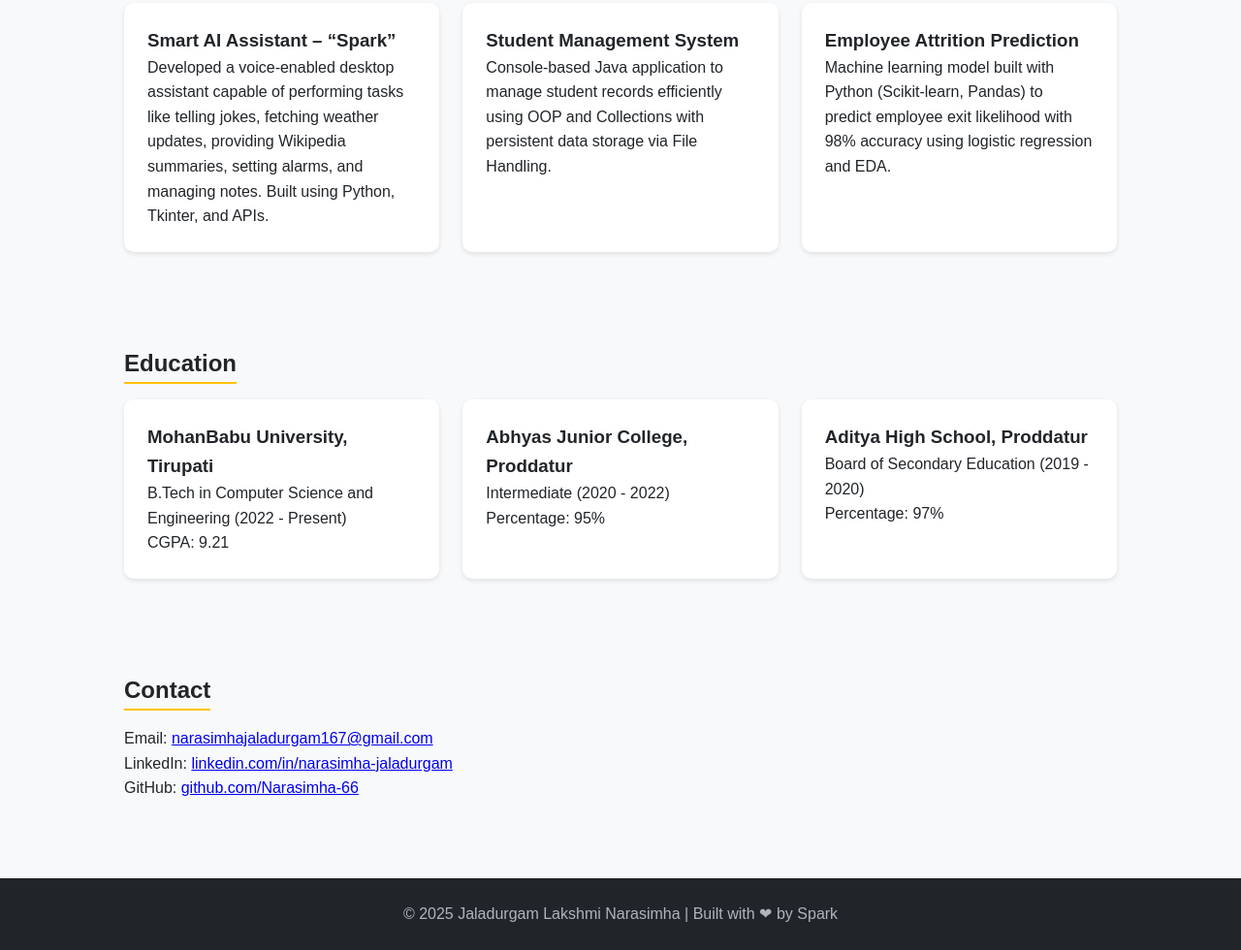
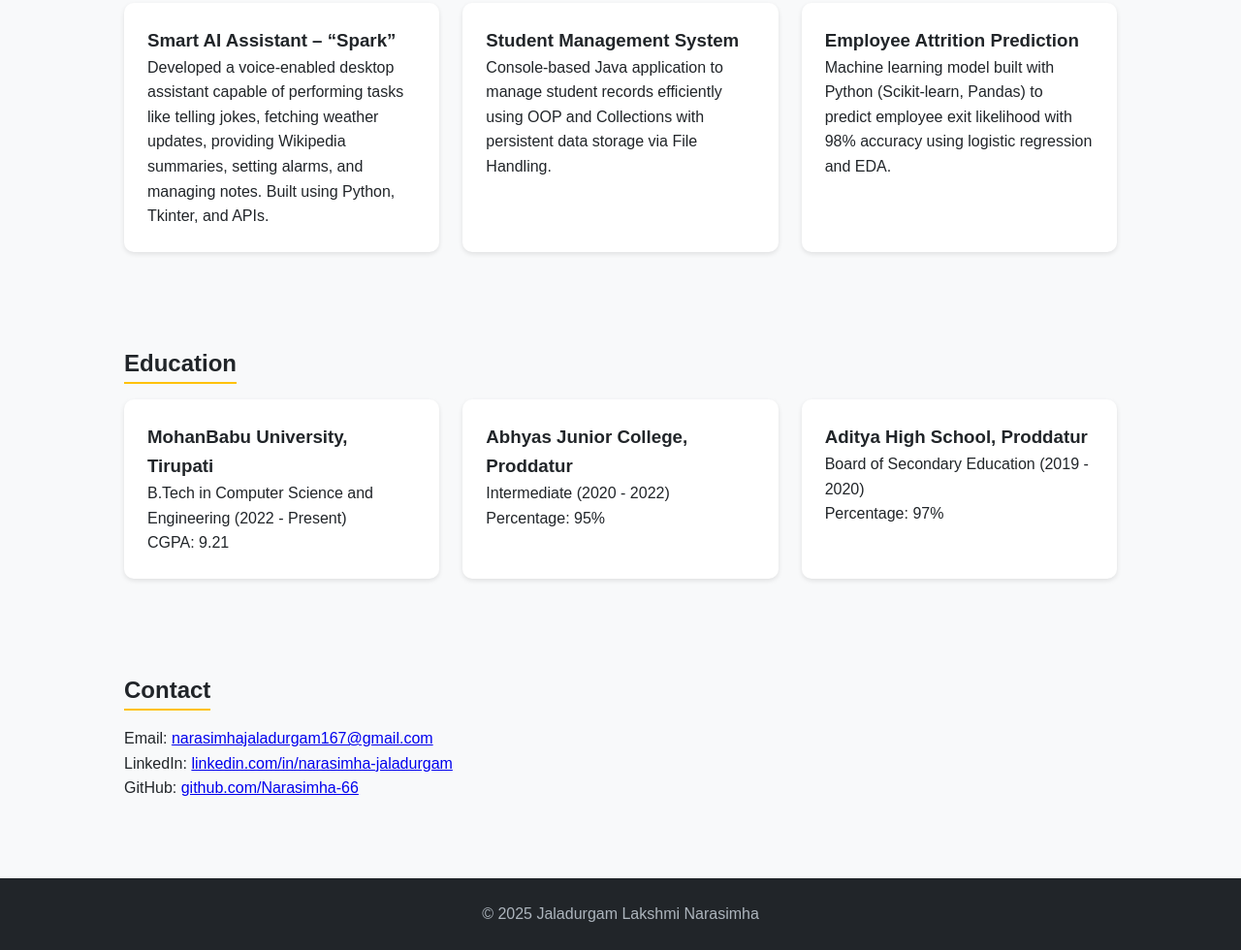
Before and after one commit to Narasimha-66/portfolio, a plain HTML site: page index.html in a window 1280 px wide. Shown: the part 1045-2025 px from the top of the page at 97% size. Drawn offline with Linux system fonts and the light colour scheme.

Commit message:
Update index.html

```diff
--- a/index.html
+++ b/index.html
@@ -164,7 +164,7 @@
   </section>
 
   <footer>
-    <p>© 2025 Jaladurgam Lakshmi Narasimha | Built with ❤ by Spark</p>
+    <p>© 2025 Jaladurgam Lakshmi Narasimha </p>
   </footer>
 
 </body>
```
